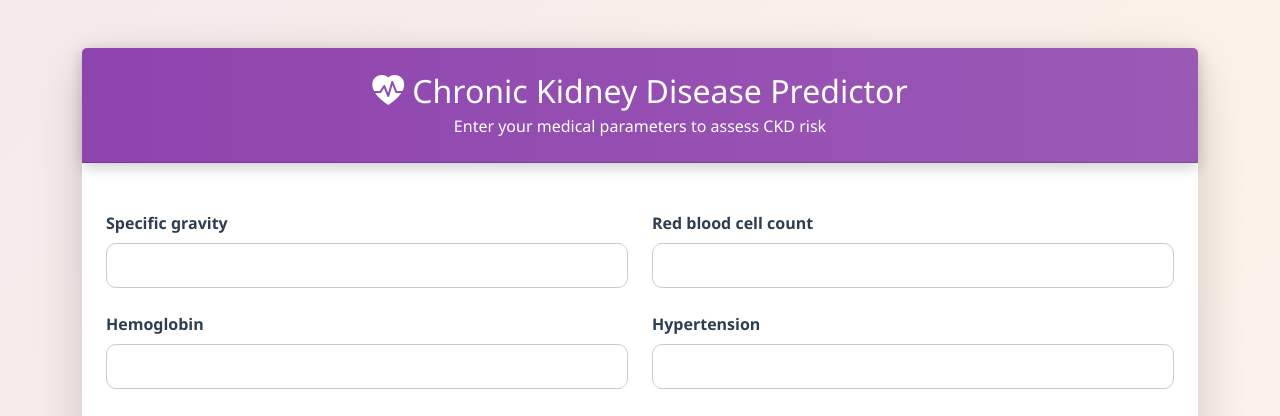
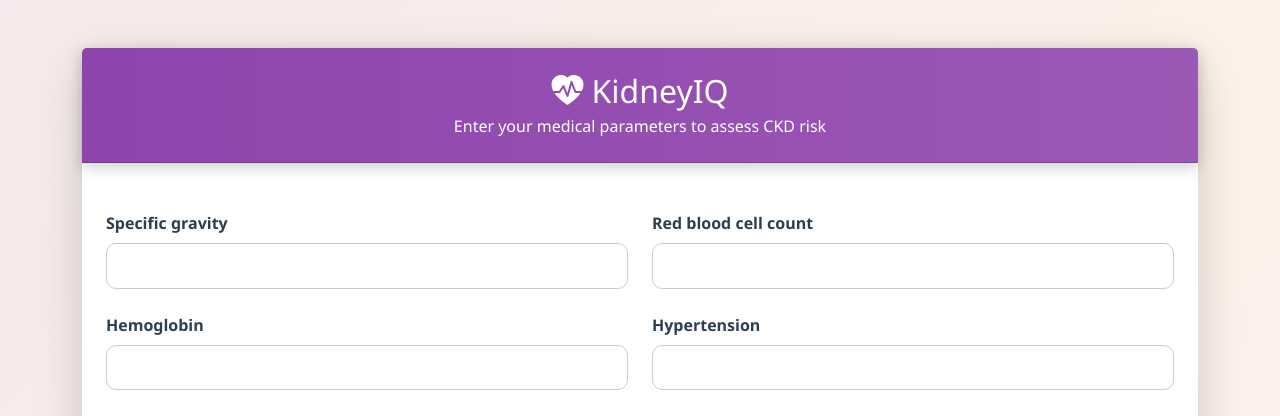
Before and after one commit to NAGENDRANADH02/kidneydisease_prediction, a Django app: page / in a window 1280 px wide. Shown: the top 416 px of the page. Run offline with Django 4.2, Linux system fonts and the light colour scheme; parts of the project's set-up code (start-up, migrations or seed data) failed here and were passed over.

Commit message:
Update index.html

```diff
--- a/predictor/templates/predictor/index.html
+++ b/predictor/templates/predictor/index.html
@@ -108,7 +108,7 @@
 <div class="container mt-5 mb-5">
     <div class="card shadow-lg">
         <div class="card-header header text-white text-center py-4">
-            <h2 class="mb-1"><i class="bi bi-heart-pulse-fill me-2"></i>Chronic Kidney Disease Predictor</h2>
+            <h2 class="mb-1"><i class="bi bi-heart-pulse-fill me-2"></i>KidneyIQ</h2>
             <p class="mb-0">Enter your medical parameters to assess CKD risk</p>
         </div>
 
```
